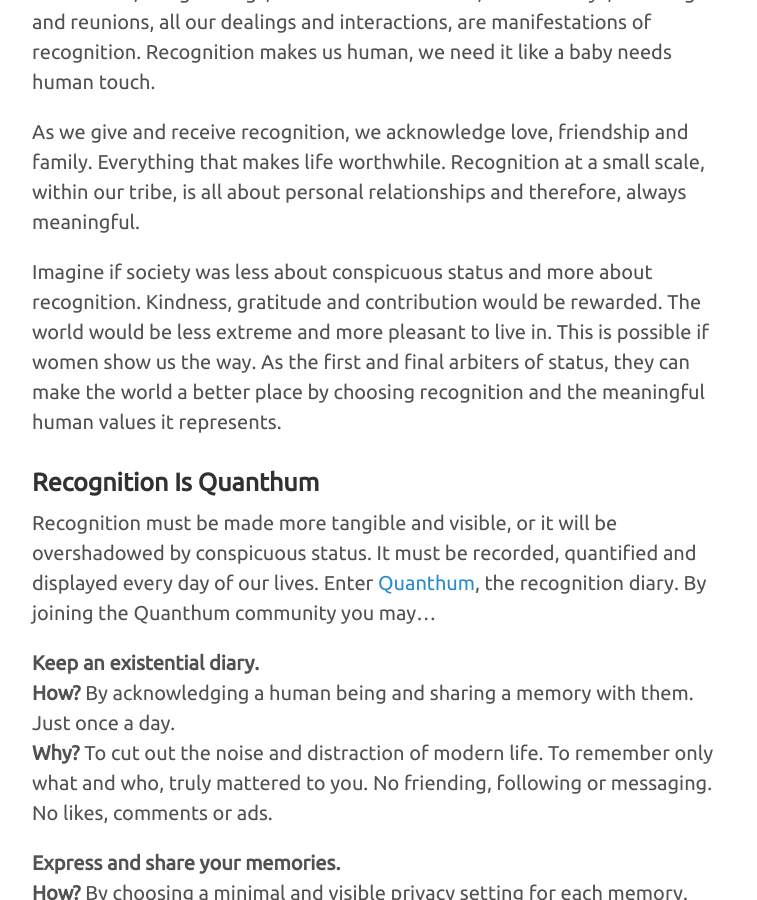
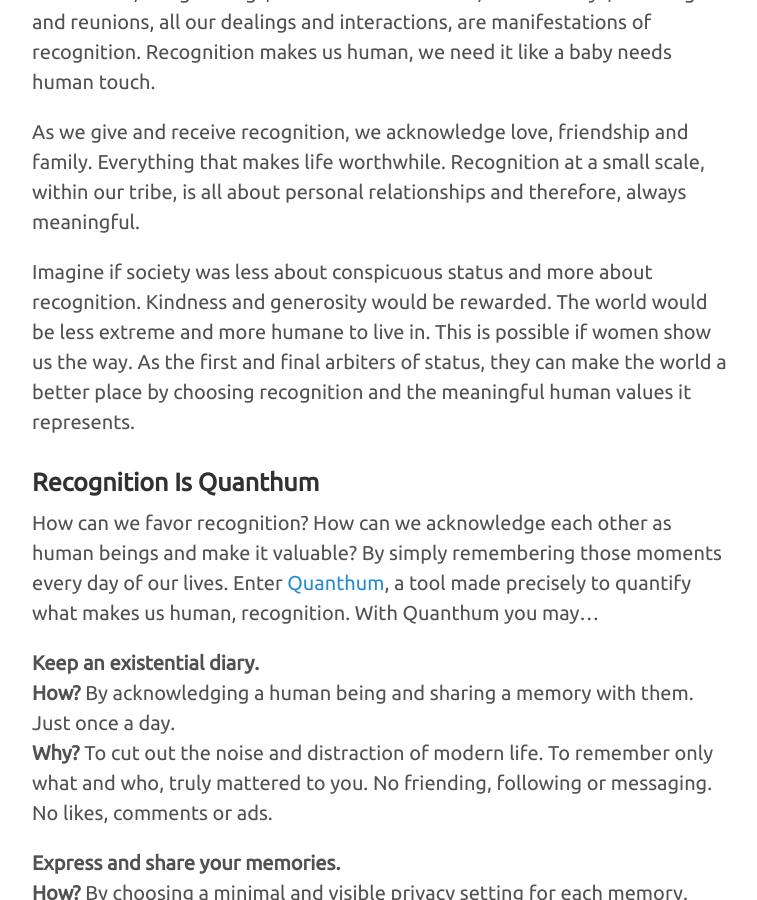
Before and after one commit to yelongren/yelongren.github.io, a Jekyll site: the page built from _posts/2020-03-01-only-women-can-save-the-world.md, in a window 1280 px wide and 900 px high, scrolled down 2270 px. Shown: the whole window, without its empty margins (258-1015 px from the left). Built offline with Jekyll 4.4.1, drawn with Linux system fonts in a browser that asks for light colours; some of the changed text lies outside the part shown.

Commit message:
Rewrote copy.

```diff
--- a/_posts/2020-03-01-only-women-can-save-the-world.md
+++ b/_posts/2020-03-01-only-women-can-save-the-world.md
@@ -37,11 +37,11 @@
 
 As we give and receive recognition, we acknowledge love, friendship and family. Everything that makes life worthwhile. Recognition at a small scale, within our tribe, is all about personal relationships and therefore, always meaningful.
 
-Imagine if society was less about conspicuous status and more about recognition. Kindness, gratitude and contribution would be rewarded. The world would be less extreme and more pleasant to live in. This is possible if women show us the way. As the first and final arbiters of status, they can make the world a better place by choosing recognition and the meaningful human values it represents.
+Imagine if society was less about conspicuous status and more about recognition. Kindness and generosity would be rewarded. The world would be less extreme and more humane to live in. This is possible if women show us the way. As the first and final arbiters of status, they can make the world a better place by choosing recognition and the meaningful human values it represents.
 
 ### Recognition Is Quanthum
 
-Recognition must be made more tangible and visible, or it will be overshadowed by conspicuous status. It must be recorded, quantified and displayed every day of our lives. Enter [Quanthum](https://www.quanthum.com/){:target="_blank"}, the recognition diary. By joining the Quanthum community you may…
+How can we favor recognition? How can we acknowledge each other as human beings and make it valuable? By simply remembering those moments every day of our lives. Enter [Quanthum](https://www.quanthum.com/){:target="_blank"}, a tool made precisely to quantify what makes us human, recognition. With Quanthum you may…
 
 **Keep an existential diary.**
 **How?** By acknowledging a human being and sharing a memory with them. Just once a day.
@@ -63,6 +63,6 @@
 **How?** By using [quant.hum] and spreading its tags around the web.
 **Why?** To reduce human inequality. When status is overwhelmingly tied to money, a resource created at will, it fosters materialism, greed, and exploitation. When tied to the number of days we have to share, we are all in the same order of magnitude. Sharing a memory with someone invites them exclusively to [quant.hum] and tags are available at https://www.quanthum.com/tag/human-name/humanId
 
-Women, through their choices, bear the burden of civilization and give us purpose. One such choice may be to use [Quanthum](https://www.quanthum.com/){:target="_blank"} and re-enchant the world with more meaning. Whatever the future holds, a woman’s choice, as foundational as it is, should not be hindered or coerced in any way. Some women would rather not choose and not have children, than settle for lesser men and undermine the progress of humanity. This is an extraordinary sacrifice made for all of us, albeit unconsciously. As only tragic heroines can, only women can save the world.
+As women bear the burden of civilization, their choices should not be hindered or coerced in any way. One choice may be to use [Quanthum](https://www.quanthum.com/){:target="_blank"} and re-enchant the world with more meaning. Men would follow. To save us from ourselves, we all would. Another choice may be to not choose and not have children, rather than settle for lesser men and undermine the progress of humanity. This is an extraordinary sacrifice made for all of us, albeit unconsciously. As only tragic heroines can, only women can save the world.
 
 -----
```
Also changed, not shown: other parts of _posts/2020-03-01-only-women-can-save-the-world.md (+1 -1 lines).
